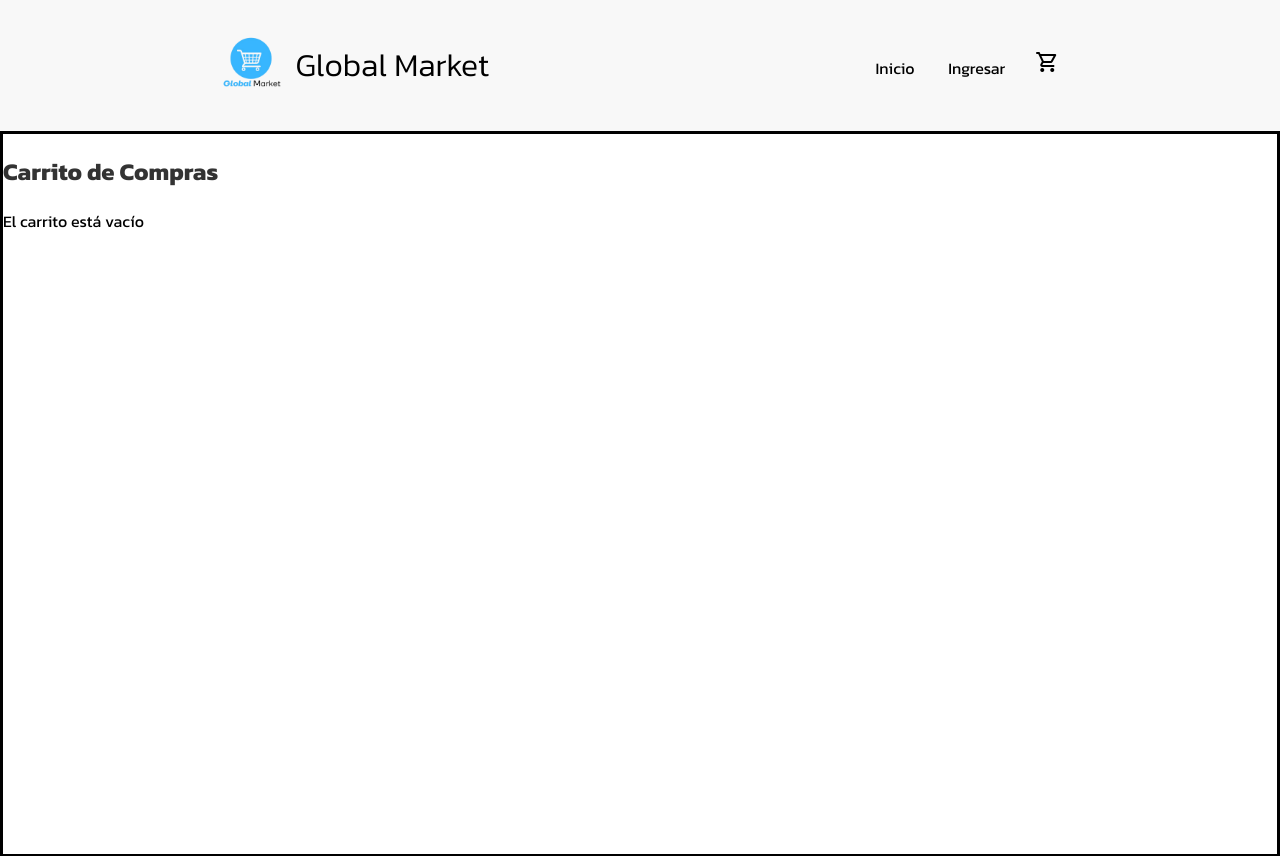
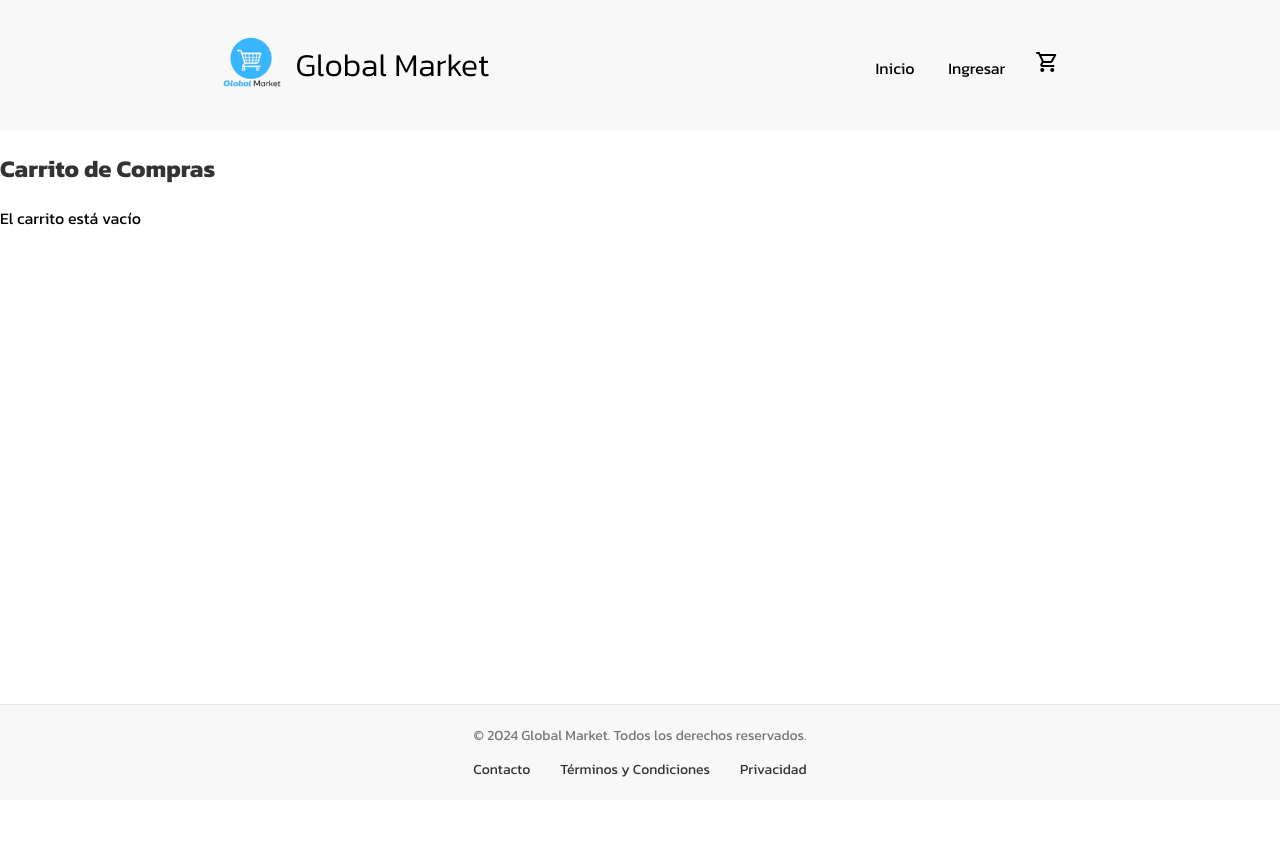
Before and after one commit to valenncalvii/Global-Market, a React (Vite) app: page /cart in a window 1280 px wide. Shown: the top 856 px of the page. After the commit the page ends 800 px from the top, so only its background shows below. Built offline with nearby package versions, Linux system fonts and the light colour scheme.

Commit message:
arreglo problema footer y agregado totalcompra a carrito

```diff
--- a/src/App.jsx
+++ b/src/App.jsx
@@ -6,23 +6,26 @@ import Register from "./components/Register";
 import Main from "./components/Main";
 import DetailsProduct from "./components/DetailsProduct";
 import Cart from "./components/Cart";
-
+import "./css/Header.css";
 function App() {
   return (
     <div className="app-container">
       <Router>
-      <Header showCategories={window.location.pathname === "/"} />
-      <div className="main-content">
+        <Header className="header" showCategories={window.location.pathname === "/"} />
+        <main className="main-content">
           <Routes>
             <Route path="/" element={<Main />} />
             <Route path="/login" element={<Login />} />
             <Route path="/register" element={<Register />} />
-        <Route path="/detailsproduct/:id" element={<DetailsProduct />}></Route>
+            <Route
+              path="/detailsproduct/:id"
+              element={<DetailsProduct />}
+            ></Route>
             <Route path="/cart" element={<Cart />} />
           </Routes>
-      </div>
+        </main>
       </Router>
-    <Footer />
+      <Footer className="footer" />
     </div>
   );
 }
--- a/src/components/Cart.jsx
+++ b/src/components/Cart.jsx
@@ -1,8 +1,11 @@
-import React, { useContext } from "react";
+import React, { useContext, useState } from "react";
 import { CartContext } from "../context/CartContext";
 import "../css/cart.css";
 export default function Cart() {
   const { cart } = useContext(CartContext);
+
+ // Calcular el total de compra
+ const total = cart.reduce((acc, product) => acc + product.precio, 0);
 
   return (
     <div className="cart">
@@ -16,17 +19,28 @@ export default function Cart() {
           <h3>Producto</h3>
           <h3>Precio</h3>
           <h3>Subtotal</h3>
+          <h3>Cantidad</h3>
         </div>
         <ul>
           {cart.map((product, index) => (
+
             <li key={index} className="cart-list">
 
               <img className="cart-img" src={product.image} alt={product.title} />
               <h4>{product.titulo}</h4>
-              <div>${product.price.toLocaleString()}</div>
+              <div>${product.precio}</div>
+              <div>${product.precio}</div> {/* Subtotal */}
             </li>
           ))}
         </ul>
+        <section className="cart-buy">
+          <div className="cart-buy-total">
+            <p>El total de compra es: ${total}
+            </p>
+          </div>
+          <button className="cart-buy-button">Comprar todo</button>
+        </section>
+
         </>
       )}
     </div>
--- a/src/components/DetailsProduct.jsx
+++ b/src/components/DetailsProduct.jsx
@@ -17,6 +17,7 @@ export default function DetailsProduct() {
   const location = useLocation(); // Captura la URL de la página actual
   const [isLoggedIn, setIsLoggedIn] = useState(false); // Estado de si el usuario está logueado
 
+  //funcion para llamar a la api y obtener producto
   useEffect(() => {
     const obtenerProducto = async () => {
       try {
--- a/src/components/Footer.jsx
+++ b/src/components/Footer.jsx
@@ -1,5 +1,5 @@
 import React from "react";
-
+import "../css/Header.css";
 export default function Footer() {
   return (
     <footer className="footer-container">
--- a/src/components/Main.jsx
+++ b/src/components/Main.jsx
@@ -81,8 +81,8 @@ export default function Main() {
               key={product.id}
               id={product.id}
               image={product.image}
-              title={product.title}
-              price={product.price}
+              title={product.titulo}
+              price={product.precio}
             />
           ))
         ) : (
--- a/src/css/Cart.css
+++ b/src/css/Cart.css
@@ -1,11 +1,8 @@
-.cart {
-  height: 90vh;
-  border: solid black;
-}
+
 .cart ul {
   padding: 0;
   display: grid;
-  grid-template-rows: repeat(5, 1fr);
+  grid-template-rows: repeat(auto, 1fr);
 }
 .cart-bar{
     display: grid;
@@ -26,3 +23,10 @@
   width: 150px;
   height: 150px;
 }
+
+.cart-buy{
+  display: flex;
+  flex-direction: column;
+  align-items: end;
+
+}
--- a/src/css/Header.css
+++ b/src/css/Header.css
@@ -48,14 +48,22 @@ header {
   color: #007bff;
 }
 .app-container{
-  display: flex;
-  flex-direction: column;
+  display: grid;
+  grid-template-rows: auto 1fr auto;
   min-height: 100vh;
 }
 
+.header{
+  grid-row: 1;
+}
 .main-content{
-  flex: 1;
+  grid-row: 2;
+  padding-bottom: 20px;
 }
+.footer{
+  grid-row: 3;
+}
+
 /*footer*/
 .footer-container {
   background-color: var(--color-fondo);
@@ -63,6 +71,7 @@ header {
   text-align: center;
   border-top: 1px solid #e7e7e7;
   color: #333;
+  margin: 0;
 }
 
 .footer-container p {
```
Lines whose indentation alone changed are shown as unchanged.
